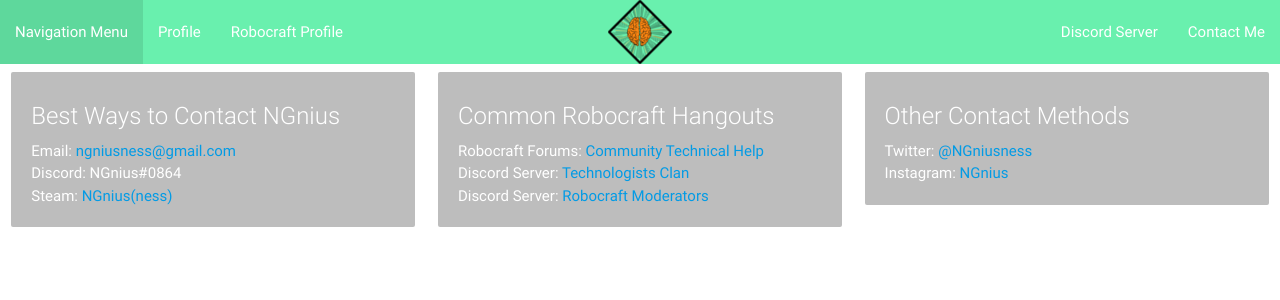
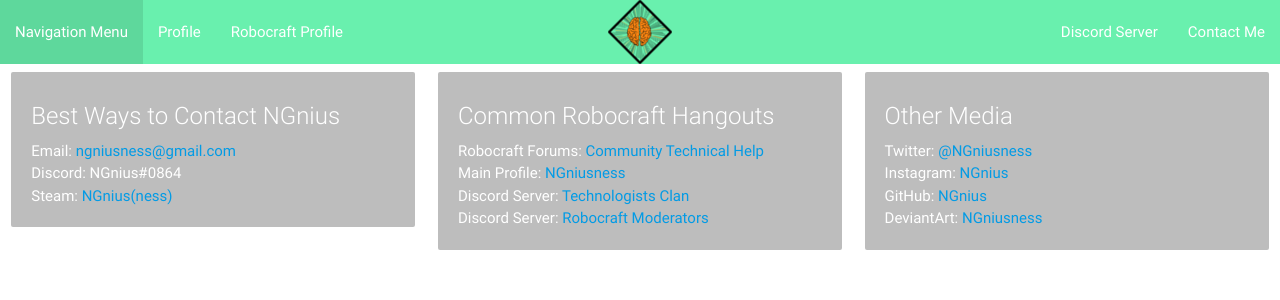
Before and after one commit to NGnius/NGniusSite, a Jekyll site: the page built from pages/ContactInfo.html, in a window 1280 px wide. Shown: the top 300 px of the page. Built offline with Jekyll 4.4.1, drawn with Linux system fonts in a browser that asks for light colours; nearby versions of some CDN libraries.

Commit message:
Add more contact info

```diff
--- a/_includes/contactinfofull.html
+++ b/_includes/contactinfofull.html
@@ -13,6 +13,7 @@ Discord: NGnius#0864 <br> Steam: <a href="http://steamcommunity.com/id/NGnius" t
    <div class="card-content white-text">
     <span class="card-title">Common Robocraft Hangouts</span>
 <p>Robocraft Forums: <a href=http://robocraftgame.com/forums/forum/robocraft-discussions/tech-support-bugs-issues-feedback/>Community Technical Help</a><br>
+Main Profile: <a href=http://robocraftgame.com/forums/users/ngniusness/>NGniusness</a><br>
 Discord Server: <a href=https://discord.gg/0pQstaiRuPno5wRg>Technologists Clan</a><br>
 Discord Server: <a href=https://discord.gg/cyKTEH6>Robocraft Moderators</a>
 
@@ -22,9 +23,12 @@ Discord Server: <a href=https://discord.gg/cyKTEH6>Robocraft Moderators</a>
 <div class="col s12 l4">
   <div class="card grey lighten-1 z-depth-0">
    <div class="card-content white-text">
-    <span class="card-title">Other Contact Methods</span>
+    <span class="card-title">Other Media</span>
 <p>Twitter: <a href=https://twitter.com/NGniusness>@NGniusness</a><br>
 Instagram: <a href=https://www.instagram.com/ngnius/>NGnius</a><br>
+GitHub: <a href=https://github.com/NGnius>NGnius</a><br>
+DeviantArt: <a href=http://ngniusness.deviantart.com/>NGniusness</a>
+</p>
    </div>
   </div>
  </div>
```
